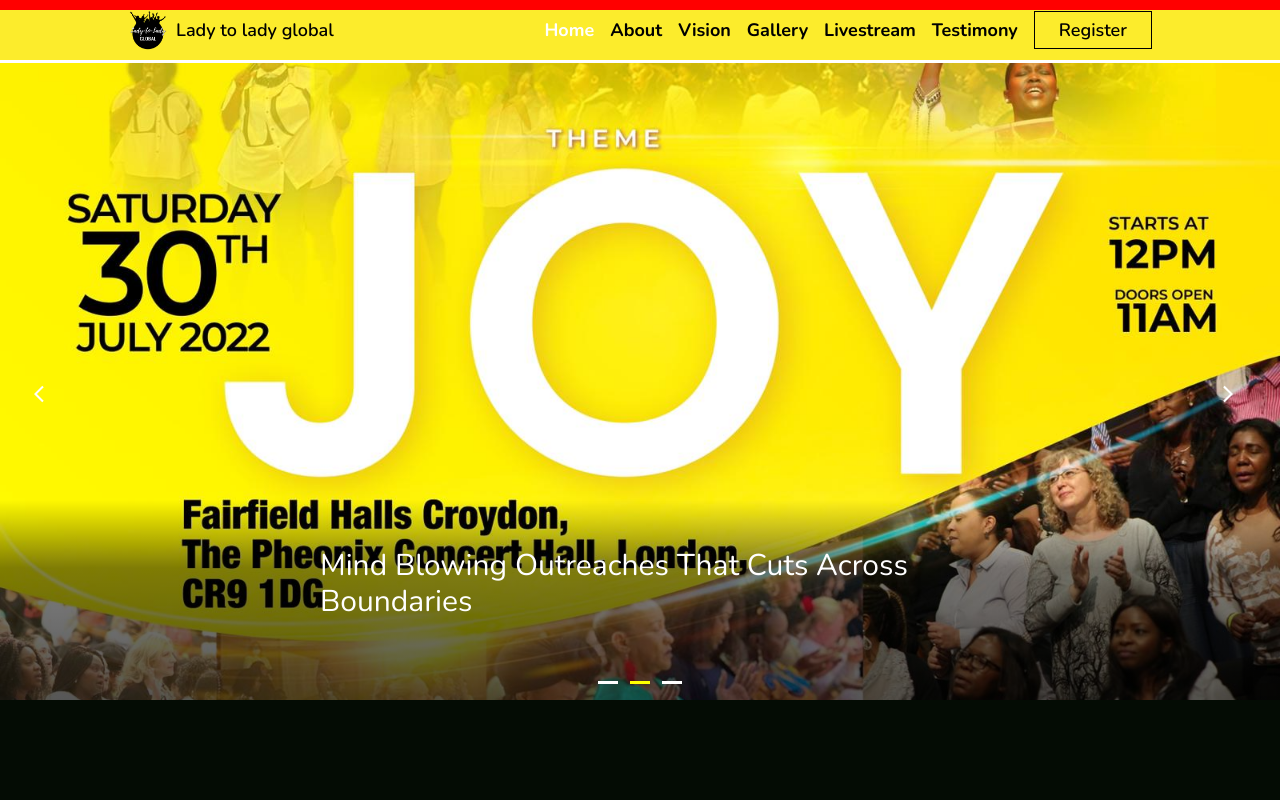
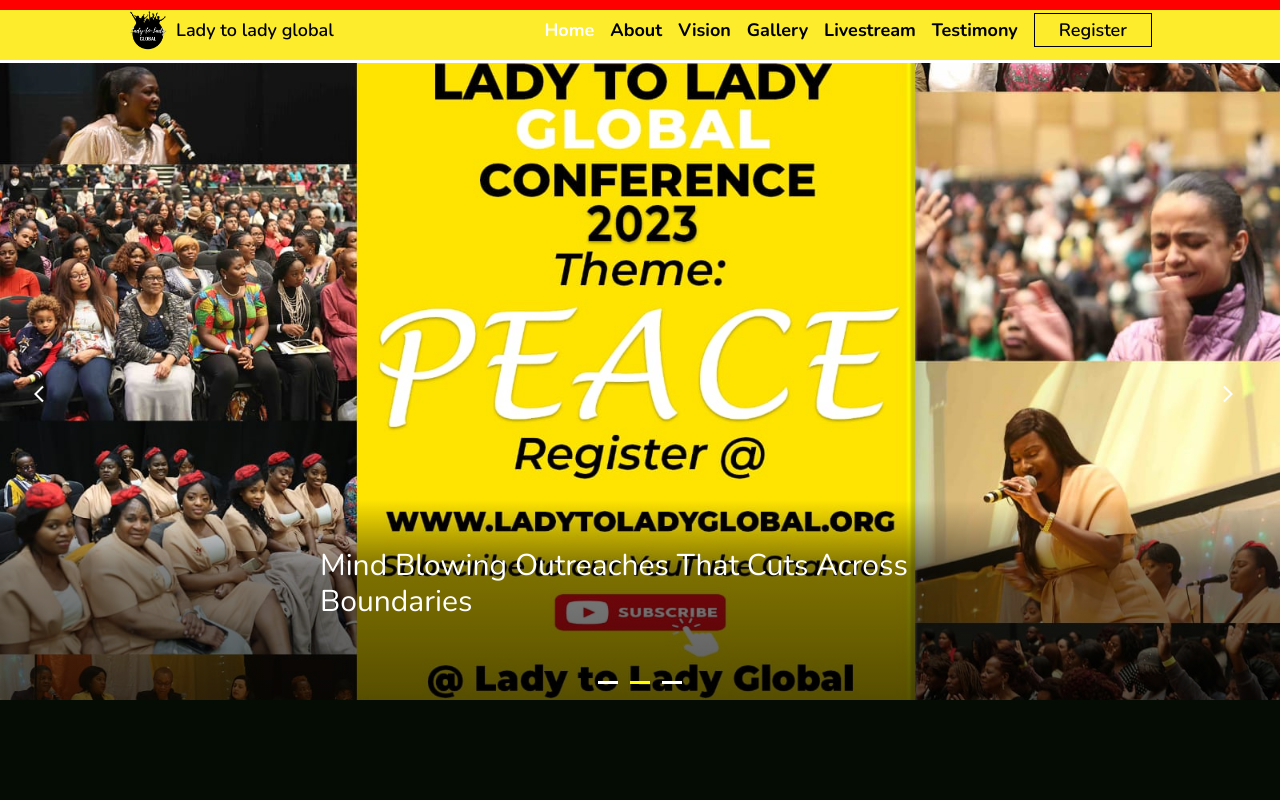
Before and after one commit to mrvicthor/clc-app, a React (Vite) app: page / in a window 1280 px wide. Shown: the top 800 px of the page. Built offline with nearby package versions, Linux system fonts and the light colour scheme.

Commit message:
added ladytolady image

```diff
--- a/src/components/banner/index.tsx
+++ b/src/components/banner/index.tsx
@@ -1,6 +1,7 @@
 import worship from "../../assets/worship.jpg";
 import globalLady from "../../assets/globalLady.jpeg";
 import singer from "../../assets/ladySing.jpg";
+import lady from "../../assets/lady23.jpeg";
 import { useState, useEffect } from "react";
 
 import { Arrows, BlockIndicators } from "../index";
@@ -14,7 +15,7 @@
     },
     {
       id: 2,
-      image: globalLady,
+      image: lady,
       text: "Mind blowing outreaches that cuts across boundaries",
     },
     { id: 3, image: singer, text: "Where the uncommon becomes common" },
--- a/src/components/footer/index.tsx
+++ b/src/components/footer/index.tsx
@@ -11,22 +11,22 @@
     <footer className="py-16 px-4">
       <div className="space-y-10 md:max-w-5xl md:mx-auto">
         <div className="space-y-6 md:flex md:justify-between md:gap-10 md:space-y-0">
-          <div className="flex flex-col">
+          <div className="flex flex-col ">
             <h3 className="text-[#545454] font-semibold text-2xl capitalize text-center">
               features
             </h3>
             <ul className="flex flex-col gap-4 mt-4 items-center">
-              <li className="text-white capitalize cursor-pointer">
+              <li className="text-white capitalize cursor-pointer hover:text-[yellow]">
                 <Link to="about" spy={true} smooth={true}>
                   about Us
                 </Link>
               </li>
-              <li className="text-white capitalize cursor-pointer">
+              <li className="text-white capitalize cursor-pointer hover:text-[yellow]">
                 <Link to="vision" spy={true} smooth={true}>
                   Vision
                 </Link>
               </li>
-              <li className="text-white capitalize cursor-pointer">
+              <li className="text-white capitalize cursor-pointer hover:text-[yellow]">
                 <a
                   href="https://www.facebook.com/ladytoladyconference"
                   target="_blank"
@@ -35,12 +35,12 @@
                   gallery
                 </a>
               </li>
-              <li className="text-white capitalize cursor-pointer">
+              <li className="text-white capitalize cursor-pointer hover:text-[yellow]">
                 <Link to="testimony" spy={true} smooth={true}>
                   livestream
                 </Link>
               </li>
-              <li className="text-white capitalize cursor-pointer">
+              <li className="text-white capitalize cursor-pointer hover:text-[yellow]">
                 <Link to="testimony" spy={true} smooth={true}>
                   testimony
                 </Link>
@@ -48,7 +48,7 @@
             </ul>
           </div>
 
-          <div className="flex flex-col gap-4 items-center md:flex-[50%]">
+          <div className="flex flex-col gap-4 items-center md:flex-[50%] md:gap-6">
             <h3 className="text-[#545454] font-semibold text-xl capitalize">
               subscribe to newsletter
             </h3>
@@ -63,7 +63,7 @@
               </button>
             </form>
           </div>
-          <div className="flex flex-col items-center gap-4">
+          <div className="flex flex-col items-center gap-4 md:gap-6">
             <h3 className="text-[#545454] font-semibold text-xl capitalize">
               follow us
             </h3>
--- a/src/components/header/index.tsx
+++ b/src/components/header/index.tsx
@@ -93,9 +93,14 @@
               </li>
             ))}
             <li>
-              <button className="text-white border font-semibold text-2xl border-[yellow] py-1 px-6 md:text-lg md:border-black md:text-black md:hover:text-white md:hover:bg-black">
+              <a
+                href="https://www.eventbrite.co.uk/e/lady-to-lady-global-conference-2023-tickets-432264032357"
+                target="_blank"
+                rel="noreferrer"
+                className="text-white border font-semibold text-2xl border-[yellow] py-1 px-6 md:text-lg md:border-black md:text-black md:hover:text-white md:hover:bg-black"
+              >
                 Register
-              </button>
+              </a>
             </li>
           </ul>
         </nav>
```
Also changed, not shown: src/assets/lady23.jpeg (added).
